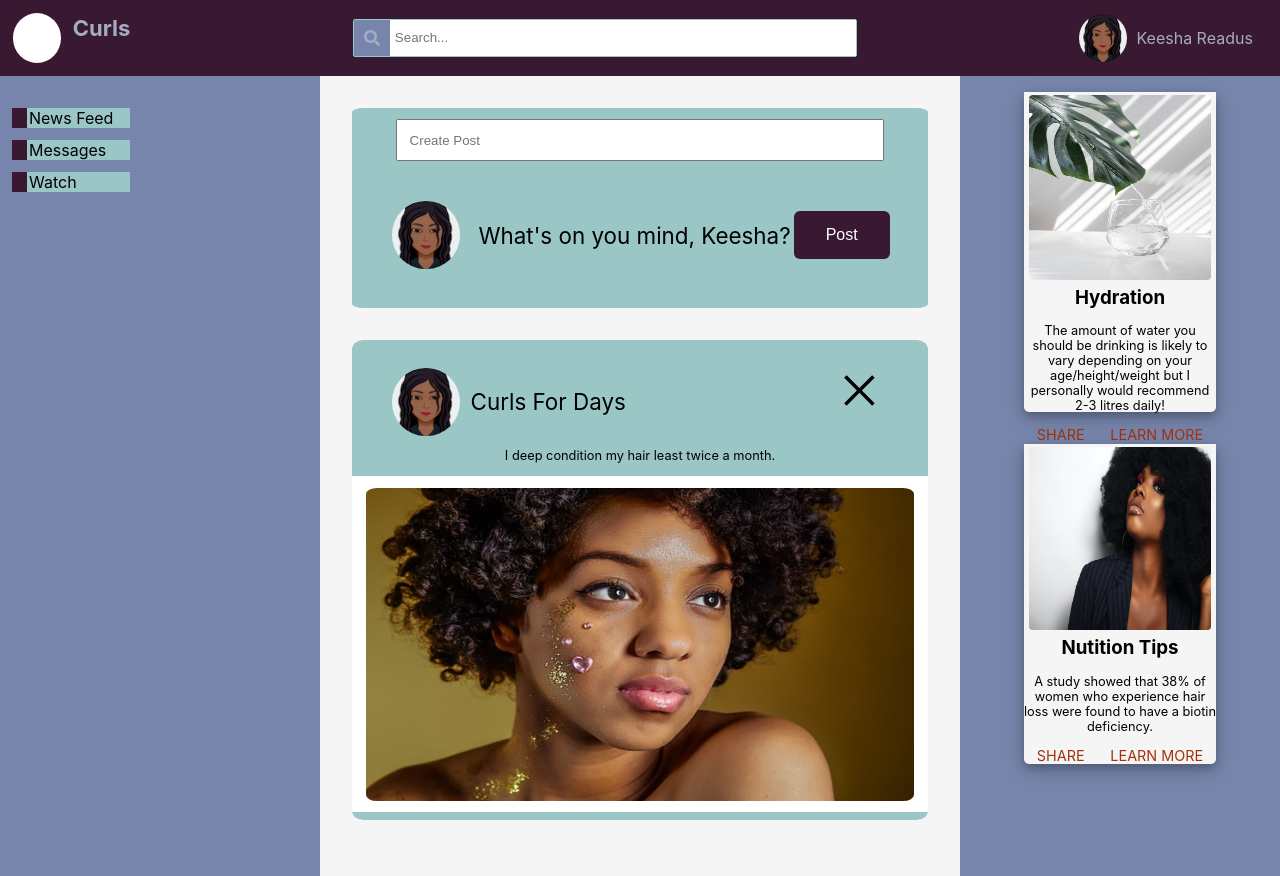
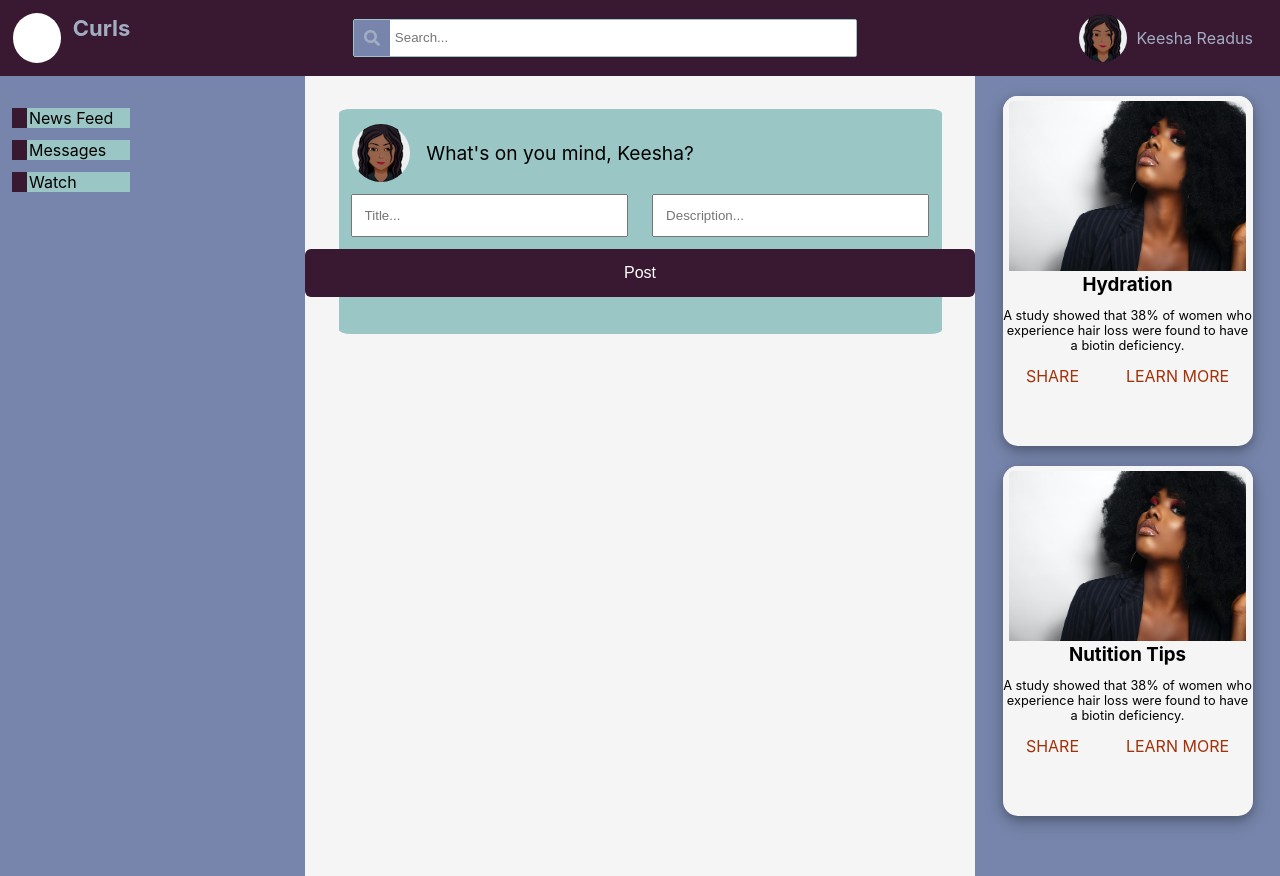
Before and after one commit to kcreadus/Readus_Keesha_PRW, a React (Create React App) app: page / in a window 1280 px wide. Built offline with nearby package versions, Linux system fonts and the light colour scheme; the HTML template or start-up script is replaced by a standard one.

Commit message:
Form Complete

```diff
--- /dev/null
+++ b/src/App.css
@@ -0,0 +1,48 @@
+/* http://meyerweb.com/eric/tools/css/reset/
+   v2.0 | 20110126
+   License: none (public domain)
+*/
+
+html, body, div, span, applet, object, iframe,
+h1, h2, h3, h4, h5, h6, p, blockquote, pre,
+a, abbr, acronym, address, big, cite, code,
+del, dfn, em, img, ins, kbd, q, s, samp,
+small, strike, strong, sub, sup, tt, var,
+b, u, i, center,
+dl, dt, dd, ol, ul, li,
+fieldset, form, label, legend,
+table, caption, tbody, tfoot, thead, tr, th, td,
+article, aside, canvas, details, embed,
+figure, figcaption, footer, header, hgroup,
+menu, nav, output, ruby, section, summary,
+time, mark, audio, video {
+	margin: 0;
+	padding: 0;
+	border: 0;
+	font-size: 100%;
+	font: inherit;
+	vertical-align: baseline;
+}
+/* HTML5 display-role reset for older browsers */
+article, aside, details, figcaption, figure,
+footer, header, hgroup, menu, nav, section {
+	display: block;
+}
+body {
+	line-height: 1;
+}
+ol, ul {
+	list-style: none;
+}
+blockquote, q {
+	quotes: none;
+}
+blockquote:before, blockquote:after,
+q:before, q:after {
+	content: '';
+	content: none;
+}
+table {
+	border-collapse: collapse;
+	border-spacing: 0;
+}
--- a/src/App.js
+++ b/src/App.js
@@ -1,11 +1,10 @@
 import React, { Component } from "react";
+
 import MyHeader from "./components/header/MyHeader";
 import Navigation from "./components/nav/Navigation";
 import MyForm from "./components/myForm/MyForm";
-import MyAds from "./components/ads/MyAds"
-import Hydrate from "./images/hydrate.jpg"
-import NaturalHair from "./images/naturalHair.jpg"
-
+import MyAds from "./components/ads/MyAds";
+import NaturalHair from "./images/naturalHair.jpg";
 
 //ADD IMAGES
 
@@ -17,15 +16,17 @@
         <div style={styles.container}>
           <Navigation style={styles.nav} />
           <div style={styles.main}>
-            <MyForm placeholder="Create Post"/>
+            <MyForm title="Title..." description="Description..." />
           </div>
           <aside style={styles.ads}>
-
-            <MyAds img={Hydrate}
-            title="Hydration" description="The amount of water you should be drinking is likely to vary depending on your age/height/weight but I personally would recommend 2-3 litres daily!"  />
-            <MyAds  img={NaturalHair}
-            title="Nutition Tips" description="A study showed that 38% of women who experience hair loss were found to have a biotin deficiency."/>
-
+            <MyAds
+              img={NaturalHair}
+              title="Hydration"
+              description="A study showed that 38% of women who experience hair loss were found to have a biotin deficiency."/>
+            <MyAds
+              img={NaturalHair}
+              title="Nutition Tips"
+              description="A study showed that 38% of women who experience hair loss were found to have a biotin deficiency."/>
           </aside>
         </div>
       </div>
@@ -36,36 +37,31 @@
 
 const styles = {
   wrapper: {
-    fontFamily: ''
-
+    fontFamily: "",
   },
 
   container: {
-    display: 'flex',
-    flexDirection: 'row',
-    backgroundColor: 'white',
-    height: '100vh',
-    width: '100vw'
+    display: "flex",
+    flexDirection: "row",
+    backgroundColor: "white",
+    height: "100vh",
+    width: "100vw",
   },
 
   nav: {
-    display: 'flex',
-
-
+    display: "flex",
   },
   main: {
-    display: 'flex',
-    flex: 1
-
+    display: "flex",
+    flex: 1,
   },
   ads: {
+    display: "flex",
     backgroundColor: "#7785AC",
     color: "rgb(163,173,194)",
-    display: "flex",
+
     flexDirection: "column",
-     width:"25%",
-alignItems: "center"
-
-},
-
-}
+    width: "25%",
+    alignItems: "center",
+  },
+};
--- a/src/components/MyImages.js
+++ b/src/components/MyImages.js
@@ -9,13 +9,13 @@
   myImages: {
       flex: "auto",
     maxWidth: "95%",
-    height: "auto",
+    height: "100%",
     margin: "2%",
     borderRadius: "2%",
     borderColor: "#391832"
   },
   adImages:{
-      flex: "auto",
+
       maxWidth: "100%",
       height: "auto",
       margin: "2%",
--- a/src/components/ads/MyAds.js
+++ b/src/components/ads/MyAds.js
@@ -7,12 +7,18 @@
         <article style={styles.myArticle}>
             <div style={styles.flexbox}>
             <MyImages ImageIcon={props.img} alt={props.alt} />
-            </div >
+            </div>
+           <div style={styles.cardContent}>
+            <div>
             <h1>{props.title}</h1>
+            </div>
+            <div>
             <p>{props.description}</p>
-            <div style={styles.buttons}>
+            </div>
+            <div style={styles.buttonContainer}>
              <button type="submit" style={styles.cardButton}>SHARE</button>
              <button type="submit" style={styles.cardButton}>LEARN MORE</button>
+            </div>
             </div>
         </article>
     )
@@ -23,24 +29,25 @@
     myArticle: {
         display: "flex",
         flexDirection: "column",
-        width: "60%",
-        height: "40%",
+        width: "250px",
+        height: "350px",
         backgroundColor: "whiteSmoke",
         color: "black",
 
-
-        borderRadius: "5px",
+        overflow: "hidden",
+        borderRadius: "15px",
         boxShadow: "0 4px 8px 0 rgba(0,0,0,0.2), 0 6px 20px 0 rgba(0,0,0,0.19)",
 
-        margin: "5%"
+        marginTop: "20px" ,
+
     },
 
-    buttons:{
-        display: "flex",
+    buttonContainer:{
+     display: "flex",
         flexDirection: "row",
         justifyContent: "space-around",
-        fontSize: "0.9rem",
-        textAlign: "end"
+        fontSize: "1rem",
+        marginBottom: "0.7rem",
 
     },
     cardButton: {
@@ -55,8 +62,14 @@
     flexbox: {
         display: "flex",
         width: "100%",
-        height: "60%",
+        height: "175px",
+      overflow: "hidden",
   justifyContent: "space-around",
   backgroundColor: "whiteSmoke"
-    }
+    },
+    cardContent: {
+      textAlign: "center",
+
+    },
+
 }
--- a/src/components/buttons/MyBtn.js
+++ b/src/components/buttons/MyBtn.js
@@ -20,10 +20,7 @@
   textDecoration: "none",
   display: "inlineBlock",
   fontSize: "16px",
-  marginTop: "4px",
-  marginBottom: "4px",
-  marginLeft: "22px",
-  marginRight: "2px",
+  width: "670px",
   cursor: "pointer",
   borderRadius: "6px"
      }
--- a/src/components/myForm/MyForm.js
+++ b/src/components/myForm/MyForm.js
@@ -3,57 +3,44 @@
 import MyAvatar from "../MyAvatar"
 import MyBtn from "../buttons/MyBtn"
 import "../buttons/MyBtn.css"
-import { VscChromeClose } from "react-icons/vsc";
-import MyImages from '../MyImages'
-import BackGround from "../../images/hair.jpg"
 import "./MyForm.css"
 
 const MyForm = (props) => {
 
 return (
     <div style={styles.formContainer}>
+
     <form style={styles.myForm}
     onSubmit={props.addName}>
+
+        <div style={styles.intro}>
+     <MyAvatar AvatarIcon={ImageUrl} alt="Avatar" />
+        <span style={styles.span}>What's on you mind, Keesha?</span>
+        </div>
+
+
    <div style={styles.postContainer}>
         <input
 
         style={styles.input}
         type="text"
-        placeholder={props.placeholder}
+        placeholder={props.title}
         />
+        <input
+
+     style={styles.input}
+     type="text"
+     placeholder={props.description}
+     />
 
 
      </div>
-     <div style={styles.inputContainer}>
-        <div style={styles.intro}>
-     <MyAvatar AvatarIcon={ImageUrl} alt="Avatar" />
-        <span style={styles.span}>What's on you mind, Keesha?</span>
-        </div>
-        <div style={styles.btn}>
+
+         <div style={styles.btn}>
         <MyBtn btnText="Post" />
         </div>
-         </div>
+    </form>
 
-    </form>
-    <form style={styles.myForm2}>
-    <div style={styles.outputContainer}>
-    <div style={styles.intro}>
-     <MyAvatar AvatarIcon={ImageUrl} alt="Avatar" />
-        <span style={styles.span}>Curls For Days</span>
-        </div>
-        <div style={styles.btn}>
-        <VscChromeClose  style={styles.close} />
-        </div>
-        </div>
-        <div style={styles.postContainer}>
-            <p>
-              I deep condition my hair least twice a month.
-             </p>
-        </div>
-        <div style={styles.flexbox}>
-        <MyImages ImageIcon={BackGround} alt="Woman with curly hair" />
-        </div>
-    </form>
     </div>
   )
 }
@@ -71,62 +58,26 @@
       display: "flex",
       flexDirection: "column",
       alignItems: "start",
-      height:"25%",
+      height:"225px",
       width: "90%",
       margin: "5%",
       backgroundColor: "#9AC6C5",
       color: "black",
       borderRadius: "2%"
   },
-  myForm2: {
-    display: "flex",
-    flexDirection: "column",
-
-    height:"60%",
-    width: "90%",
-    marginLeft: "5%",
-    marginRight: "5%",
-    backgroundColor: "#9AC6C5",
-    color: "black",
-    borderRadius: "2%",
-
-},
-
   postContainer: {
     display: "flex",
-
     flexDirection: "row",
     width: "100%",
-    justifyContent: "center",
-    alignItems: "center",
-
+    justifyContent: "center"
   },
   input:{
       padding: "2%",
       margin: "2%",
-      width: "80%",
-      alignItems: "center"
+      width: "321px",
+
   },
-  inputContainer: {
-    display: "flex",
-    flexDirection: "row",
-   alignItems: "center",
-justifyContent: "space-between",
-    width: "80%",
-    marginLeft: "7%",
-    marginTop: "5%",
-    fontSize: "1.4rem"
-  },
-  outputContainer: {
-    display: "flex",
-    flexDirection: "row",
-   alignItems: "start",
-justifyContent: "space-between",
-    width: "85%",
-    marginLeft: "7%",
-    marginTop: "5%",
-    fontSize: "1.4rem"
-  },
+
   span: {
     whiteSpace: "nowrap",
    marginLeft: "0%"
@@ -134,21 +85,15 @@
    intro:{
     display: "flex",
     flexDirection: "row",
-   alignItems: "center",
-justifyContent: "space-between"
+    marginTop: "15px",
+    marginLeft: "22px",
+    alignItems: "center",
+    fontSize: "1.2rem",
+justifyContent: "center"
    },
-   close: {
-    height: "2em",
-    width: "2em",
-    cursor: "pointer"
 
-  },
-  flexbox: {
-      display: "flex",
-      width: "100%",
-      height: "70%",
-justifyContent: "space-around",
-backgroundColor: "white"
+  btn:{
+   alignSelf: "center",
   }
 
 }
```
Also changed, not shown: src/components/cards/Card.js (+22 -5 lines), src/index.css (+8 -8 lines), 1 other file (tests, documents, lock files or other folders).
